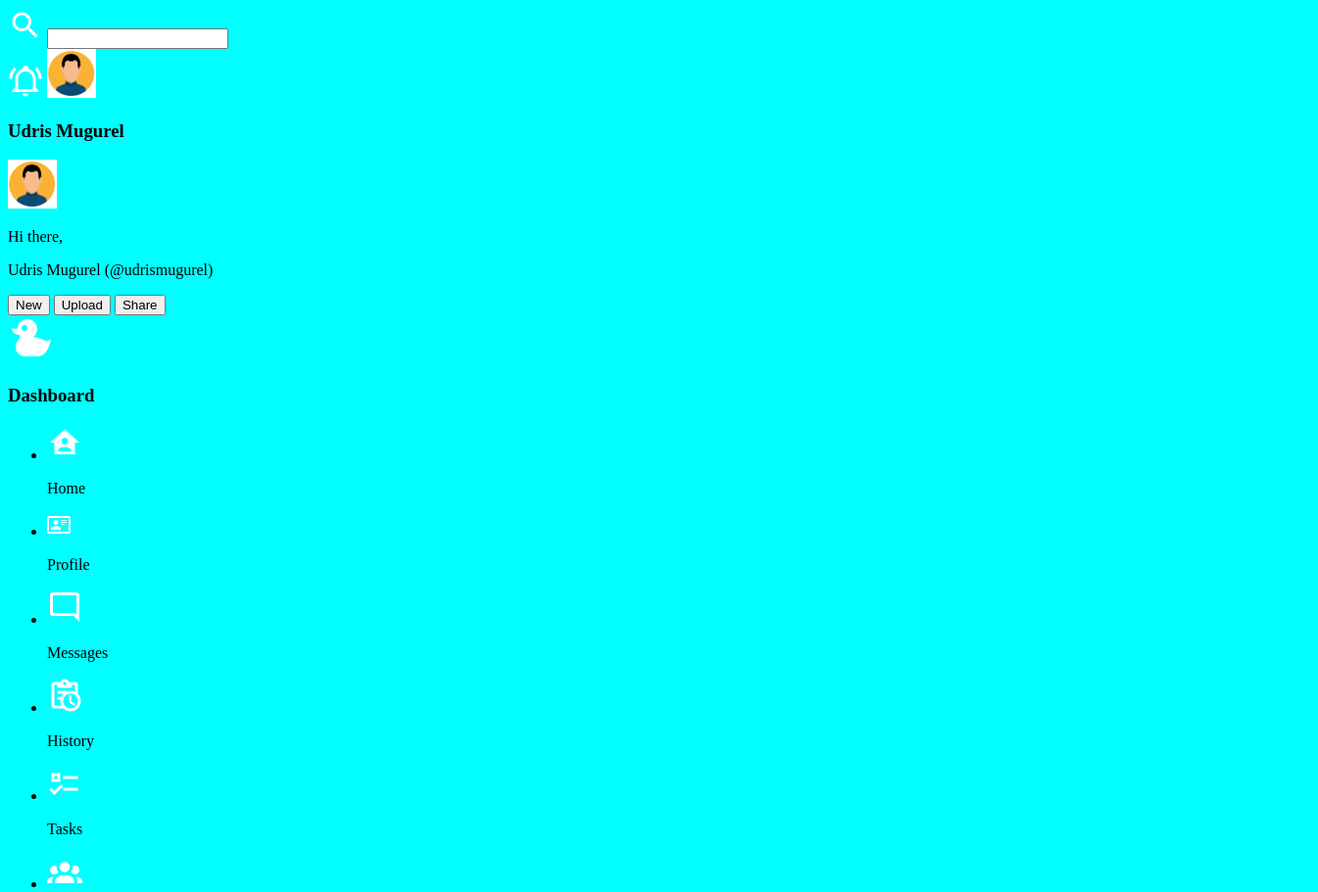
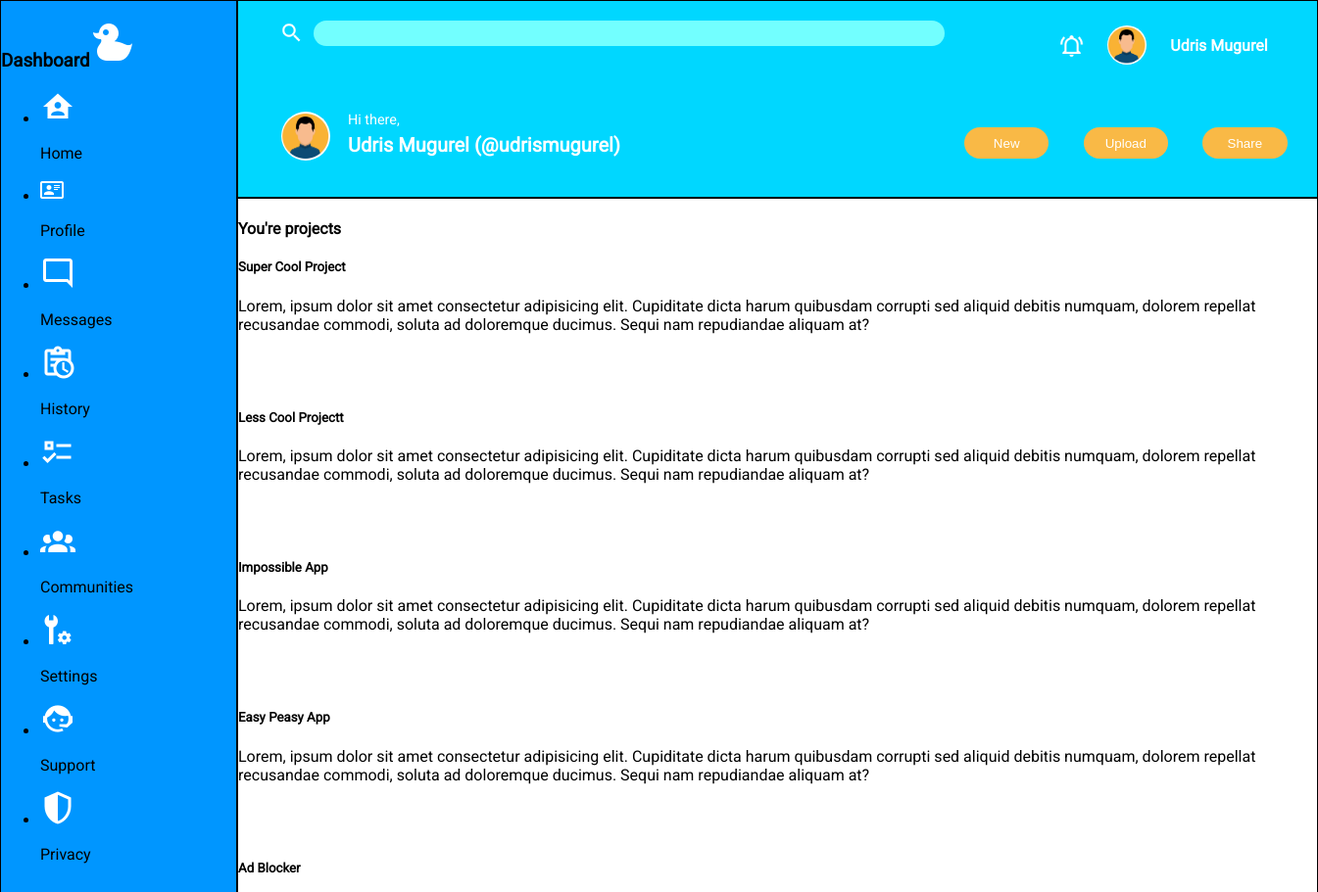
Before and after one commit to Mugurel03/admin-dashboard, a plain HTML site: page index.html in a window 1280 px wide. Shown: the top 911 px of the page at 98% size, 1345 px wide, since content can reach past the window. Drawn offline with Linux system fonts and the light colour scheme.

Commit message:
added the navbar

```diff
--- a/index.html
+++ b/index.html
@@ -10,10 +10,12 @@
   <body>
     <!--the layout will be splitted in 3 parts
     the sidebar, header and the main-content containers -->
-
+    <div class="grid-container">
       <header class="header">
         <div class="search-bar">
-        <label for="search-area"><img src="icons/search.png" alt="search icon" /></label>
+          <label for="search-area"
+            ><img id="search-icon" src="icons/search.png" alt="search icon"
+          /></label>
           <input type="text" name="search-area" id="search-area" />
           <!--need to put search icon-->
         </div>
@@ -22,23 +24,30 @@
           <img
             src="icons/bell-ring-outline.png"
             alt="bell icon"
-          class="bell-icon"
-        /><!--need to add the icon-->
+            id="bell-icon"
+          />
           <img
             src="avatar.png"
             alt="profile avatar"
-          class="profile-avatar"
+            id="profile-avatar"
             width="50px"
             height="50px"
           /><!--need to add the icon-->
-        <h3 class="user-name">Udris Mugurel</h3>
+          <h3 id="user-name">Udris Mugurel</h3>
         </div>
 
         <div class="welcome-section">
-          <img src="avatar.png" alt="profile avatar " class="profile-avatar-big" width="50px"
-        height="50px"/>
-        <p class="welcome-message">Hi there,</p>
-        <p class="user-name bg">Udris Mugurel (@udrismugurel)</p>
+          <img
+            src="avatar.png"
+            alt="profile avatar "
+            id="profile-avatar-big"
+            width="50px"
+            height="50px"
+          />
+          <div class="text-header">
+            <p id="welcome-message">Hi there,</p>
+            <p id="user-name-bg">Udris Mugurel (@udrismugurel)</p>
+          </div>
         </div>
 
         <div class="buttons-section">
@@ -52,8 +61,13 @@
 
       <nav class="sidebar">
         <div class="logo">
-        <img src="icons/logo.png" alt="logo icon" class="logo-icon" />
-        <h3>Dashboard</h3>
+          <h3>
+            Dashboard<img
+              src="icons/logo.png"
+              alt="logo icon"
+              class="logo-icon"
+            />
+          </h3>
         </div>
 
         <div class="main-links">
@@ -116,8 +130,8 @@
               <p>
                 Lorem, ipsum dolor sit amet consectetur adipisicing elit.
                 Cupiditate dicta harum quibusdam corrupti sed aliquid debitis
-              numquam, dolorem repellat recusandae commodi, soluta ad doloremque
-              ducimus. Sequi nam repudiandae aliquam at?
+                numquam, dolorem repellat recusandae commodi, soluta ad
+                doloremque ducimus. Sequi nam repudiandae aliquam at?
               </p>
             </div>
             <div class="actions">
@@ -135,8 +149,8 @@
               <p>
                 Lorem, ipsum dolor sit amet consectetur adipisicing elit.
                 Cupiditate dicta harum quibusdam corrupti sed aliquid debitis
-              numquam, dolorem repellat recusandae commodi, soluta ad doloremque
-              ducimus. Sequi nam repudiandae aliquam at?
+                numquam, dolorem repellat recusandae commodi, soluta ad
+                doloremque ducimus. Sequi nam repudiandae aliquam at?
               </p>
             </div>
             <div class="actions">
@@ -154,10 +168,10 @@
           <div class="text-block">
             <h5 class="project-name">Impossible App</h5>
             <p>
-            Lorem, ipsum dolor sit amet consectetur adipisicing elit. Cupiditate
-            dicta harum quibusdam corrupti sed aliquid debitis numquam, dolorem
-            repellat recusandae commodi, soluta ad doloremque ducimus. Sequi nam
-            repudiandae aliquam at?
+              Lorem, ipsum dolor sit amet consectetur adipisicing elit.
+              Cupiditate dicta harum quibusdam corrupti sed aliquid debitis
+              numquam, dolorem repellat recusandae commodi, soluta ad doloremque
+              ducimus. Sequi nam repudiandae aliquam at?
             </p>
           </div>
           <div class="actions">
@@ -174,10 +188,10 @@
           <div class="text-block">
             <h5 class="project-name">Easy Peasy App</h5>
             <p>
-            Lorem, ipsum dolor sit amet consectetur adipisicing elit. Cupiditate
-            dicta harum quibusdam corrupti sed aliquid debitis numquam, dolorem
-            repellat recusandae commodi, soluta ad doloremque ducimus. Sequi nam
-            repudiandae aliquam at?
+              Lorem, ipsum dolor sit amet consectetur adipisicing elit.
+              Cupiditate dicta harum quibusdam corrupti sed aliquid debitis
+              numquam, dolorem repellat recusandae commodi, soluta ad doloremque
+              ducimus. Sequi nam repudiandae aliquam at?
             </p>
           </div>
           <div class="actions">
@@ -194,10 +208,10 @@
           <div class="text-block">
             <h5 class="project-name">Ad Blocker</h5>
             <p>
-            Lorem, ipsum dolor sit amet consectetur adipisicing elit. Cupiditate
-            dicta harum quibusdam corrupti sed aliquid debitis numquam, dolorem
-            repellat recusandae commodi, soluta ad doloremque ducimus. Sequi nam
-            repudiandae aliquam at?
+              Lorem, ipsum dolor sit amet consectetur adipisicing elit.
+              Cupiditate dicta harum quibusdam corrupti sed aliquid debitis
+              numquam, dolorem repellat recusandae commodi, soluta ad doloremque
+              ducimus. Sequi nam repudiandae aliquam at?
             </p>
           </div>
           <div class="actions">
@@ -214,10 +228,10 @@
           <div class="text-block">
             <h5 class="project-name">Money Maker</h5>
             <p>
-            Lorem, ipsum dolor sit amet consectetur adipisicing elit. Cupiditate
-            dicta harum quibusdam corrupti sed aliquid debitis numquam, dolorem
-            repellat recusandae commodi, soluta ad doloremque ducimus. Sequi nam
-            repudiandae aliquam at?
+              Lorem, ipsum dolor sit amet consectetur adipisicing elit.
+              Cupiditate dicta harum quibusdam corrupti sed aliquid debitis
+              numquam, dolorem repellat recusandae commodi, soluta ad doloremque
+              ducimus. Sequi nam repudiandae aliquam at?
             </p>
           </div>
           <div class="actions">
@@ -232,42 +246,48 @@
             <!---->
             <h4>Announcements</h4>
             <div class="add-content">
+              <div class="add">
                 <h6>Site Maintenance</h6>
                 <p>
-              Lorem ipsum dolor sit amet consectetur adipisicing elit. Ratione
-              quidem, ad officiis animi similique soluta. .
-            </p>
-          </div>
-
-
-          <!---->
-
-            <h6>Comunity Share Day</h6>
-            <p>
-              Lorem ipsum dolor sit amet consectetur adipisicing elit. Ratione
-              quidem, ad officiis animi similique soluta. .
+                  Lorem ipsum dolor sit amet consectetur adipisicing elit.
+                  Ratione quidem, ad officiis animi similique soluta. .
                 </p>
               </div>
               <div class="add-border"></div>
 
               <!---->
-
-          <h6>Updated Privacy Policy</h6>
+              <div class="add">
+                <h6>Comunity Share Day</h6>
                 <p>
-              Lorem ipsum dolor sit amet consectetur adipisicing elit. Ratione
-              quidem, ad officiis animi similique soluta. .
+                  Lorem ipsum dolor sit amet consectetur adipisicing elit.
+                  Ratione quidem, ad officiis animi similique soluta. .
                 </p>
               </div>
               <div class="add-border"></div>
 
+              <!---->
+              <div class="add">
+                <h6>Updated Privacy Policy</h6>
+                <p>
+                  Lorem ipsum dolor sit amet consectetur adipisicing elit.
+                  Ratione quidem, ad officiis animi similique soluta. .
+                </p>
+              </div>
+              <div class="add-border"></div>
+            </div>
           </div>
 
           <div>
             <h4>Trending</h4>
             <div class="trend-content">
               <div class="trend">
-                    <img src="avatar.png" alt="user-avatar" class="trend-avatar" width="50px"
-                    height="50px">
+                <img
+                  src="avatar.png"
+                  alt="user-avatar"
+                  class="trend-avatar"
+                  width="50px"
+                  height="50px"
+                />
                 <p>
                   <span class="trend-tag">@tegan</span>
                   <span class="trend-text">World Peace Builder</span>
@@ -277,8 +297,13 @@
               <!---->
 
               <div class="trend">
-                    <img src="avatar.png" alt="user-avatar" class="trend-avatar" width="50px"
-                    height="50px" >
+                <img
+                  src="avatar.png"
+                  alt="user-avatar"
+                  class="trend-avatar"
+                  width="50px"
+                  height="50px"
+                />
                 <p>
                   <span class="trend-tag">@morgan</span>
                   <span class="trend-text">Super Cool Project</span>
@@ -288,8 +313,13 @@
               <!---->
 
               <div class="trend">
-                    <img src="avatar.png" alt="user-avatar" class="trend-avatar" width="50px"
-                    height="50px">
+                <img
+                  src="avatar.png"
+                  alt="user-avatar"
+                  class="trend-avatar"
+                  width="50px"
+                  height="50px"
+                />
                 <p>
                   <span class="trend-tag">@kendall</span>
                   <span class="trend-text">Life Changing App</span>
@@ -299,8 +329,13 @@
               <!---->
 
               <div class="trend">
-                    <img src="avatar.png" alt="user-avatar" class="trend-avatar" width="50px"
-                    height="50px">
+                <img
+                  src="avatar.png"
+                  alt="user-avatar"
+                  class="trend-avatar"
+                  width="50px"
+                  height="50px"
+                />
                 <p>
                   <span class="trend-tag">@alex</span>
                   <span class="trend-text">No Traffic Maker</span>
@@ -310,5 +345,6 @@
           </div>
         </div>
       </main>
+    </div>
   </body>
 </html>
--- a/style.css
+++ b/style.css
@@ -1,3 +1,183 @@
-body{
-    background-color: aqua;
+@import url("https://fonts.googleapis.com/css2?family=Open+Sans:wght@600&family=Roboto&display=swap");
+
+:root {
+  --header-color: #00d7ff;
+  --header-text: #ffffff;
+
+  --sidebar-color: #0096ff;
+  --sidebar-text: #ddd6fe;
+
+  --content-color: #72ffff;
+  --content-text: #ddd6fe;
+  --margin-box-color: #f9b946;
 }
+
+body {
+  margin: 0;
+  padding: 0;
+
+  font-family: "Roboto", sans-serif;
+}
+
+.header,
+.sidebar,
+.content {
+  border: 1px solid black;
+}
+
+.grid-container {
+  display: grid;
+  grid-template-areas:
+    "sidebar  header header "
+    "sidebar content content";
+}
+/*starting with the header */
+
+.header {
+  grid-area: header;
+  background-color: var(--header-color);
+  color: var(--header-text);
+  display: grid;
+  grid-template-areas:
+    "search-bar  profile-section"
+    "welcome-section buttons-section";
+  width: auto;
+  height: 25vh;
+}
+
+.search-bar {
+  grid-area: search-bar;
+  display: flex;
+  justify-content: start;
+  gap: 10px;
+  padding: 20px;
+  margin-left: 22px;
+}
+
+.search-bar input {
+  width: 40rem;
+  height: 1.5rem;
+  background-color: var(--content-color);
+  border: none;
+  border-radius: 20px;
+
+}
+
+#search-icon {
+  width: 25px;
+  height: 25px;
+}
+
+.profile-section {
+  grid-area: profile-section;
+  display: flex;
+  justify-content: end;
+  align-items: center;
+  gap: 1.5em;
+  padding: 12px;
+  margin-right:22px ;
+}
+
+#user-name {
+  font-size: 1rem;
+  padding-right: 1rem;
+}
+
+#bell-icon {
+  width: 25px;
+  height: 25px;
+}
+
+#profile-avatar {
+  width: 40px;
+  height: 40px;
+  border-radius: 28px;
+}
+
+.welcome-section {
+  grid-area: welcome-section;
+  display: flex;
+  gap: 18px;
+  margin: 22px;
+}
+
+#profile-avatar-big {
+  margin-left: 22px;
+  width: 50px;
+  height: 50px;
+  border-radius: 48px;
+}
+.text-header {
+  display: flex;
+  flex-direction: column;
+  align-items: left;
+  justify-content: start;
+}
+
+#welcome-message {
+  font-size: 0.9rem;
+  padding: 0;
+  margin: 0;
+}
+
+#user-name-bg {
+  font-size: 1.25rem;
+  font-weight: bold;
+  padding-top: 5px;
+  margin: 0;
+}
+
+.buttons-section {
+  grid-area: buttons-section;
+  display: flex;
+  justify-content: center;
+  align-items: center;
+  gap: 2.2rem;
+  margin-right:30px ;
+}
+
+.header-btn {
+    background-color: var(--margin-box-color);
+    color: var(--header-text);
+    width: 5.4rem;
+    height: 2rem;
+    border: none;
+    border-radius: 23px;
+    font-weight: solid;
+}
+
+
+
+/*sidebar part */
+
+.sidebar {
+  grid-area: sidebar;
+  height: auto;
+  width: 30vh;
+  background-color: var(--sidebar-color);
+}
+
+
+
+
+
+
+
+
+
+
+
+
+
+
+
+
+
+
+
+
+/*content part */
+
+.content {
+  grid-area: content;
+}
```
Lines whose indentation alone changed are shown as unchanged.
